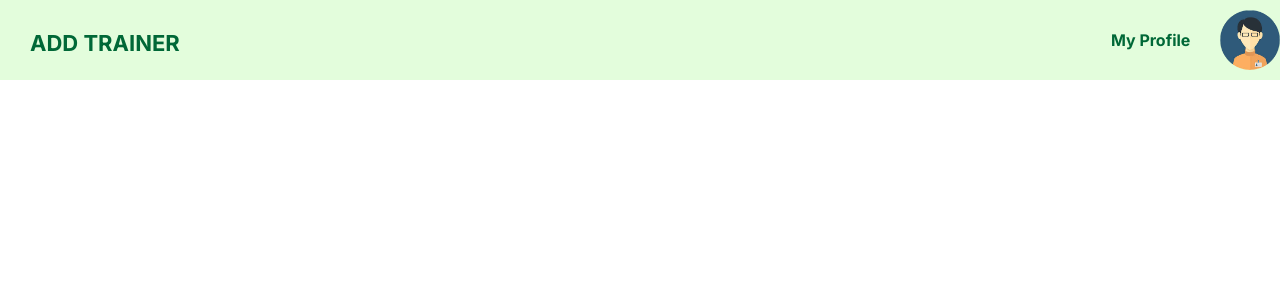
After one commit to khadijahazward/HulkZone, a PHP site: page /admin/addTrainer.html in a window 1280 px wide. The commit adds this page. Shown: the top 300 px of the page. Run offline with PHP 8.4, Linux system fonts and the light colour scheme.

Commit message:
admin UIs are created

```diff
--- /dev/null
+++ b/admin/addTrainer.html
@@ -0,0 +1,20 @@
+<!DOCTYPE html>
+<html lang="en">
+<head>
+    <meta charset="UTF-8">
+    <meta http-equiv="X-UA-Compatible" content="IE=edge">
+    <meta name="viewport" content="width=device-width, initial-scale=1.0">
+    <title>Header | Admin</title>
+    <link rel="stylesheet" href="css/header.css">
+</head>
+<body>
+
+    <!--Header-->
+    <div class="content">
+        <div class="contentLeft"><p class="title">ADD TRAINER</p></div>
+        <div class="contentMiddle"><p class="myProfile">My Profile</p></div>
+        <div class="contentRight"><img src="images/admin.png" alt="AdminLogo" class="adminLogo"></div>
+    </div>
+
+</body>
+</html>
--- /dev/null
+++ b/admin/css/header.css
@@ -0,0 +1,48 @@
+@import url('https://fonts.googleapis.com/css2?family=Inter:wght@100;200;300;400;500;600;700;800;900&display=swap');
+
+.content{
+    color: #006837;
+    display: flex;
+    flex-direction: row;
+    height: 80px;
+    background-color: #E3FDDC;
+}
+
+body{
+    margin: 0;
+    font-family: 'Inter', sans-serif;
+}
+
+.contentRight{
+    width: 7%;
+
+}
+.contentLeft{
+    width: 30%;
+
+}
+
+.adminLogo{
+    width: 60px;
+    height: 60px;
+    margin: 10px 10px 10px 30px;
+}
+
+.contentMiddle{
+    width: 63%;
+
+}
+
+.myProfile{
+    float: right;
+    margin-top: 30px;
+    font-weight: bold;
+
+}
+
+.title{
+    margin-left: 30px;
+    font-weight: bold;
+    margin-top: 30px;
+    font-size: 22px;
+}
--- a/style/login.css
+++ b/style/login.css
@@ -105,7 +105,7 @@ body{
 .loginbox{
     width: 320px;
     height: 420px;
-    background: rgb(00,68,37);
+    background: #006837;
     color: #fff;
     top: 50%;
     left: 50%;
```
Also changed, not shown: admin/addAnnouncements.html (added), admin/addDietician.html (added), admin/images/admin.png (added), admin/viewAnnouncements.html (added).
